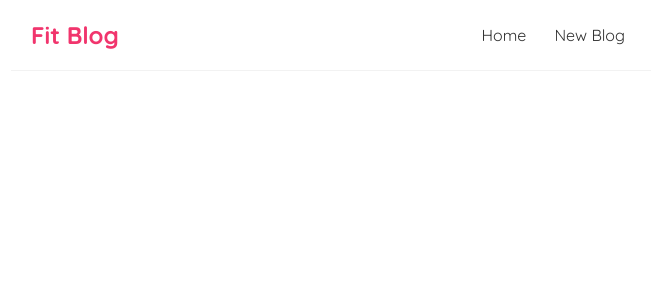
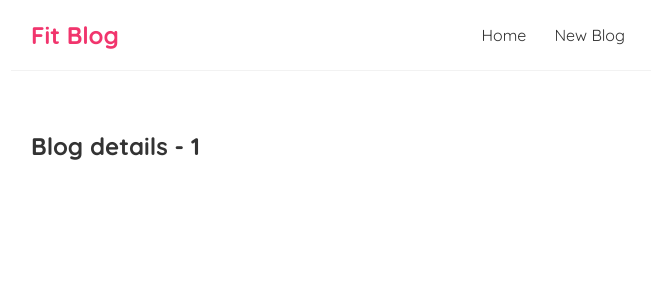
Before and after one commit to paskaeu25/fit-blog, a React (Create React App) app: page /blogs/1 in a window 1280 px wide. Shown: the top 300 px of the page, without its empty margins (309-964 px from the left). Built offline with nearby package versions, Linux system fonts and the light colour scheme.

Commit message:
created blog details page to display details of each blog. Added route to each blog page by its id

```diff
--- a/src/App.jsx
+++ b/src/App.jsx
@@ -2,6 +2,7 @@
 import Home from './Home';
 import { BrowserRouter, Routes, Route } from 'react-router-dom';
 import Create from './Create';
+import BlogDetails from './BlogDetails';
 
 function App() {
   return (
@@ -12,6 +13,7 @@
           <Routes>
             <Route path="/" element={<Home />} />
             <Route path="/create" element={<Create />} />
+            <Route path="/blogs/:id" element={<BlogDetails />} />
           </Routes>
         </div>
       </div>
--- /dev/null
+++ b/src/BlogDetails.jsx
@@ -0,0 +1,13 @@
+import { useParams } from 'react-router-dom';
+
+const BlogDetails = () => {
+  const { id } = useParams();
+
+  return (
+    <div className="blog-details">
+      <h2>Blog details - {id}</h2>
+    </div>
+  );
+};
+
+export default BlogDetails;
--- a/src/BlogList.js
+++ b/src/BlogList.jsx
@@ -1,11 +1,15 @@
+import { Link } from 'react-router-dom';
+
 const BlogList = ({ blogs, title }) => {
   return (
     <div className="blog-list">
       <h2>{title}</h2>
       {blogs.map((blog) => (
         <div className="blog-preview" key={blog.id}>
-          <h2>{blog.title}</h2>
-          <p>Written by: {blog.author}</p>
+          <Link to={`blogs/${blog.id}`}>
+            <h2>{blog.title}</h2>
+            <p>Written by: {blog.author}</p>
+          </Link>
         </div>
       ))}
     </div>
--- a/src/index.css
+++ b/src/index.css
@@ -61,3 +61,9 @@
     margin-bottom: 8px;
   }
 }
+
+.blog-preview {
+  & a {
+    text-decoration: none;
+  }
+}
```
